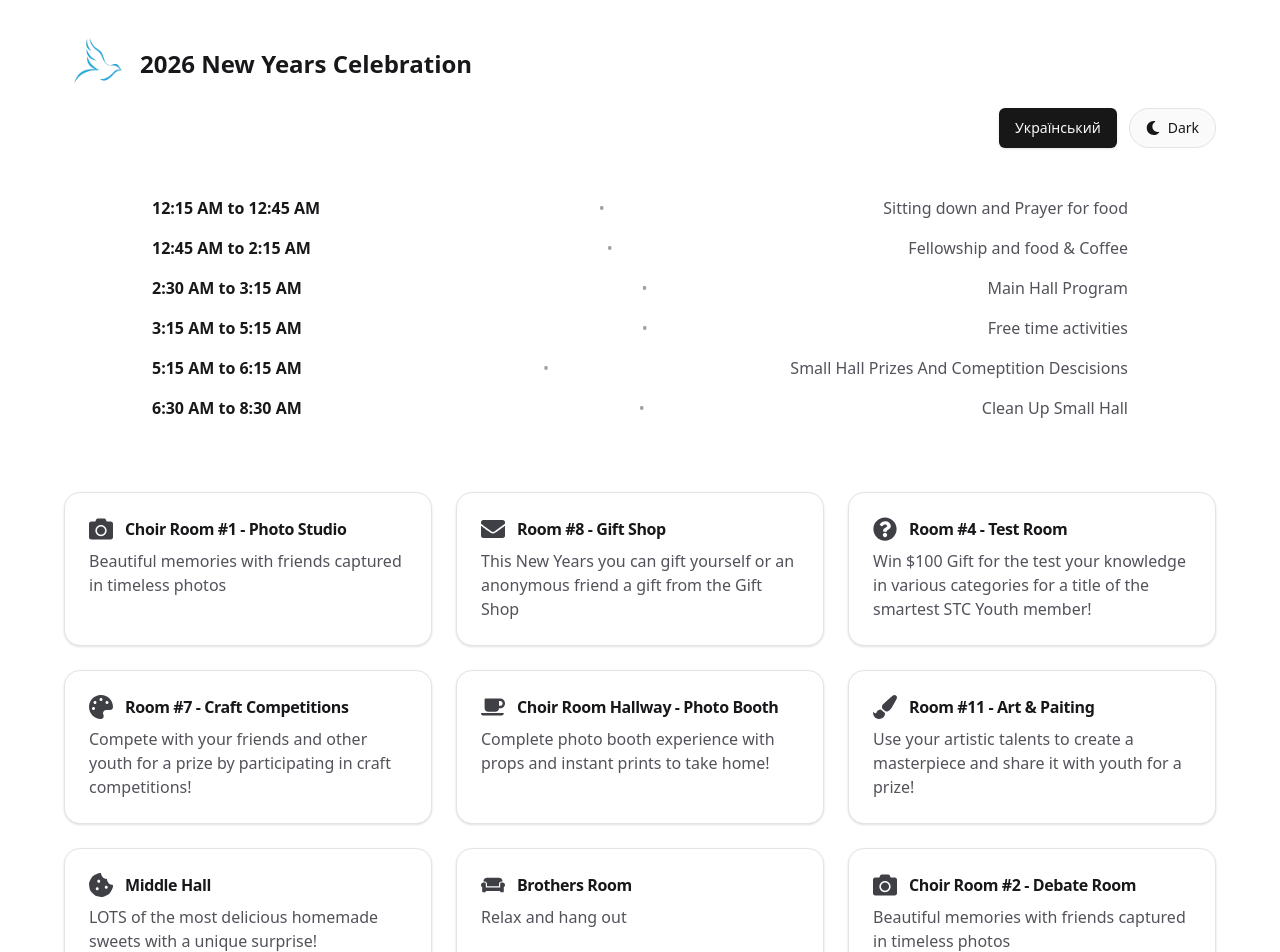
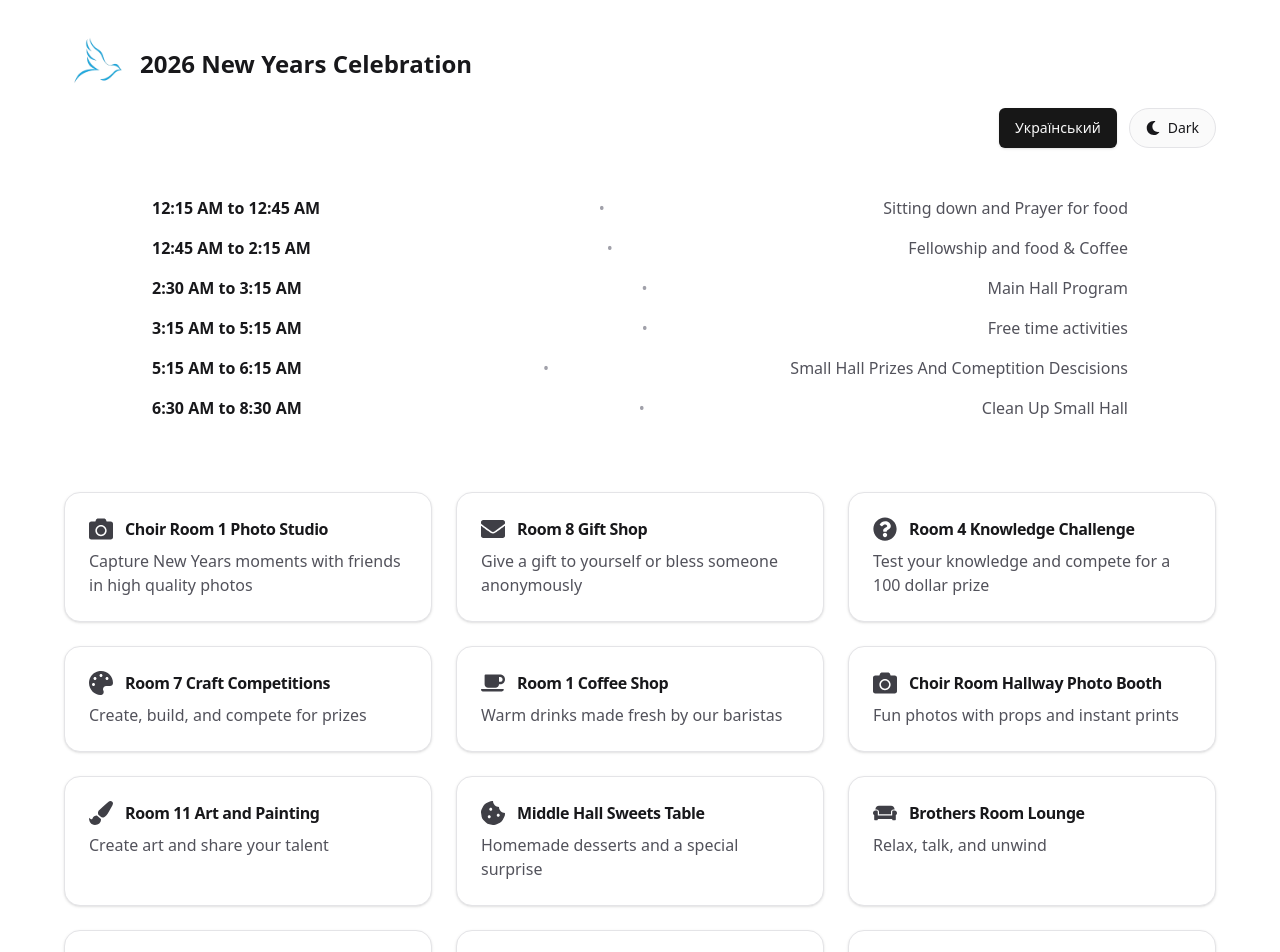
Before and after one commit to markpustyn/stcNewYears, a Next.js app: page / in a window 1280 px wide. Shown: the top 952 px of the page. Built offline with nearby package versions, Linux system fonts and the light colour scheme.

Commit message:
Refactor event data for UK and English versionsudpat
Updated event data for the UK and English versions, including new titles, content, and descriptions for various rooms and activities.

```diff
--- a/app/page.tsx
+++ b/app/page.tsx
@@ -15,6 +15,7 @@ import {
   FaQuestionCircle,
   FaSun,
   FaMoon,
+  FaComment
 } from "react-icons/fa"
 import Header from "./header"
 import EventSchedule from "./schedule"
@@ -57,171 +58,206 @@ export default function Home() {
     localStorage.setItem("lang", lang)
   }, [lang])
 
-  const UKdata = [
+  const UKData = [
   {
     id: 1,
-      title: "Хорова кімната #1",
-      content: "Прекрасні спогади з друзями, зафіксовані на світлинах",
+    title: "Choir Room 1 Photo Studio",
+    content: "Зробіть новорічні фото з друзями у святковій атмосфері",
     description:
-        "Фотостудія з вражаючими декораціями, професійним освітленням, чудовою фотозйомкою та миттєвим друком, де ВИ можете відчути перші години 2025 року! Запрошуйте друзів і знайомих, щоб разом розділити захоплення!",
+      "Професійна фотостудія з освітленням, фонами та миттєвим друком. Заберіть із собою памʼять про перші години 2026 року.",
     icon: <FaCamera className="text-2xl" aria-hidden="true" />,
   },
   {
     id: 2,
-      title: "Кімната #9",
-      content:
-        "Найщиріші побажання та святкові листівки, щоб висловити себе та подарувати радість оточуючим! Додайте домашній Cake Pop за $2, щоб здивувати отримувача.",
+    title: "Room 8 Gift Shop",
+    content: "Подарунок для себе або анонімного друга",
     description:
-        "Кімната з робочими столами, листівками та всіма необхідними ресурсами, аби написати щире послання людині, якій хочете висловити повагу або вдячність. Можна залишити анонімним або підписати власним іменем, але обов’язково наповніть листівку добром та любов’ю!",
-      icon: <FaEnvelope className="text-2xl" aria-hidden="true" />,
+      "Оберіть продуманий подарунок поки є в наявності. Усі зібрані кошти будуть передані на служіння вдовам.",
+    icon: <FaEnvelope className="text-2xl" />,
   },
   {
     id: 3,
-      title: "Кімната #8",
-      content: "Отримайте свої листівки ще швидше!",
+    title: "Room 4 Knowledge Challenge",
+    content: "Перевір свої знання та змагайся за приз",
     description:
-        "Якщо вам не терпиться, поки організатори знайдуть вас і вручать листівки, адресовані саме вам, заходьте до Кімнати №8 і шукайте картки на столах, розсортовані за першою літерою вашого прізвища.",
-      icon: <FaClipboardList className="text-2xl" aria-hidden="true" />,
+      "Тест із кількох категорій де учасники змагаються за звання найрозумнішого учасника STC Youth.",
+    icon: <FaQuestionCircle className="text-2xl" />,
   },
   {
     id: 4,
-      title: "Кімната #7 — Конкурси виробів",
-      content: "Змагайтеся з друзями та молоддю за приз, беручи участь у конкурсі виробів!",
+    title: "Room 7 Craft Competitions",
+    content: "Творчі завдання та змагання з призами",
     description:
-        "Це веселий і невимушений спосіб провести вільний час із друзями та місце, де можна проявити свої інженерні, креативні та дизайнерські вміння й отримати шанс виграти приз!",
-      icon: <FaPalette className="text-2xl" aria-hidden="true" />,
+      "Конкурси що перевіряють креативність логіку та роботу в команді.",
+    icon: <FaPalette className="text-2xl" />,
   },
   {
     id: 5,
-      title: "Кімната #5",
-      content:
-        "Використайте свій художній талант, щоб створити шедевр і поділитися ним з молоддю за приз та визнання!",
+    title: "Room 1 Coffee Shop",
+    content: "Свіжа кава та гарячі напої всю ніч",
     description:
-        "Тут є декілька мистецьких та письмових зон з натхненною атмосферою і чудовою командою, яка допоможе вивільнити вашу креативність і дати волю внутрішньому митцю, створюючи мальовничий малюнок або неперевершений вірш!",
-      icon: <FaPaintBrush className="text-2xl" aria-hidden="true" />,
+      "Насолоджуйтеся кавою приготовленою нашими баристами у затишній атмосфері.",
+    icon: <FaCoffee className="text-2xl" />,
   },
   {
     id: 6,
-      title: "Кімната #4",
-      content:
-        "Випробуйте свої знання в різних категоріях, щоб здобути звання найрозумнішого учасника молоді STC та вагомий грошовий приз!",
+    title: "Choir Room Hallway Photo Booth",
+    content: "Веселі фото з реквізитом та миттєвим друком",
     description:
-        "Кімната з чудовим професійним оздобленням і справедливою системою перевірки знань. Готові прийняти виклик? Чи зможете ви здобути приз і піти з цього святкування як найрозумніший учасник?",
-      icon: <FaQuestionCircle className="text-2xl" aria-hidden="true" />,
+      "Легка фотозона для швидких знімків з друзями та фото на памʼять.",
+    icon: <FaCamera className="text-2xl" />,
   },
   {
     id: 7,
-      title: "Кімната #1 — Кава",
-      content:
-        "Наші чудові баристи готові приготувати для вас запашну каву, щоб зробити ваш вечір ще святковішим.",
+    title: "Room 11 Art and Painting",
+    content: "Створи власний витвір мистецтва",
     description:
-        "Це обслуговування в бізнес-стилі з надзвичайно смачними кавовими напоями від команди STC Coffee та їхньою теплою атмосферою. Не пропустіть їхні особливі позиції в меню, які можна замовити через QR-код під час прийому їжі, а також безпосередньо у черзі в вільний час!",
-      icon: <FaCoffee className="text-2xl" aria-hidden="true" />,
+      "Зони для малювання та живопису з підтримкою наставників і можливістю виграти приз.",
+    icon: <FaPaintBrush className="text-2xl" />,
   },
   {
     id: 8,
-      title: "Середній зал",
-      content: "БАГАТО найсмачніших домашніх солодощів із приємним сюрпризом!",
+    title: "Middle Hall Sweets Table",
+    content: "Домашні солодощі та приємний сюрприз",
     description:
-        "Різноманітні ласощі та смаколики від найкращих пекарів i кухарів Слов’янської Трінітарної Церкви. Скуштуйте широкий вибір фруктів і солодкого та обов’язково завітайте, аби дізнатися про великий сюрприз!",
-      icon: <FaCookieBite className="text-2xl" aria-hidden="true" />,
+      "Різноманіття десертів і фруктів приготовлених церковною спільнотою.",
+    icon: <FaCookieBite className="text-2xl" />,
   },
   {
     id: 9,
-      title: "Братська кімната",
-      content:
-        "Хапайте напої, солодощі та друзів, щоб розслабитись i провести час y невимушених розмовах та iграх у затишній атмосфері!",
+    title: "Brothers Room Lounge",
+    content: "Спокійний простір для відпочинку",
     description:
-        "Це лаундж-зона, де можна відпочити в спокійній, приємній обстановці та поспілкуватися з іншими. Обирайте з безлічі ігор на кшталт Дженга чи Connect 4 або спробуйте скласти пазл разом із друзями чи новими знайомими!",
-      icon: <FaCouch className="text-2xl" aria-hidden="true" />,
+      "Місце щоб посидіти поспілкуватися та просто розслабитися.",
+    icon: <FaCouch className="text-2xl" />,
   },
   {
     id: 10,
-      title: "Малий зал",
-      content: "Перегляньте цьогорічний слайд-шоу, що висвітлює найяскравіші моменти молоді!",
+    title: "Rooms 2 and 3 Game Room",
+    content: "Ігри та дружні змагання",
     description:
-        "Ви завжди можете повернутись до своєї зони i подивитися спогади за минулий рік, якими ділиться молодь. Вільно беріть із собою солодощі й напої, дивіться слайд-шоу, слухайте музику, спілкуйтеся з людьми й насолоджуйтесь вечором!",
-      icon: <FaMusic className="text-2xl" aria-hidden="true" />,
+      "Простір для настільних ігор та веселого часу з друзями.",
+    icon: <FaCouch className="text-2xl" />,
+  },
+  {
+    id: 11,
+    title: "Choir Room 2 Debate Room",
+    content: "Дискусії та обмін думками",
+    description:
+      "Модеровані обговорення що заохочують мислення повагу та активну участь.",
+    icon: <FaComment className="text-2xl" />,
+  },
+  {
+    id: 12,
+    title: "Small Hall Slideshow",
+    content: "Спогади молодіжного року на великому екрані",
+    description:
+      "Слайдшоу з музикою фотографіями та найкращими моментами року.",
+    icon: <FaMusic className="text-2xl" />,
   },
 ]
+
 
 
   const ENdata = [
   {
     id: 1,
-      title: "Choir Room #1 - Photo Studio",
-      content: "Beautiful memories with friends captured in timeless photos",
+    title: "Choir Room 1 Photo Studio",
+    content: "Capture New Years moments with friends in high quality photos",
     description:
-        "A photo studio with a spectacular backdrop, professional lighting, masterful photography, and on-the-spot printing where YOU can capture the first hours of 2026! Bring friends and company to share the excitement with them!",
+      "A full photo studio with professional lighting, custom backdrops, and instant prints. Stop by with friends and take home a memory from the first hours of 2026.",
     icon: <FaCamera className="text-2xl" aria-hidden="true" />,
   },
   {
     id: 2,
-      title: "Room #8 - Gift Shop",
-      content:
-        "This New Years you can gift yourself or an anonymous friend a gift from the Gift Shop",
+    title: "Room 8 Gift Shop",
+    content: "Give a gift to yourself or bless someone anonymously",
     description:
-        " A thoughtful gift for yourself or an anonymous friend is available while supplies last. Visit room #8 to secure your gift. Any proceeds raised will be donated to our Widow Ministry! Be blessed and Happy New Years!",
+      "Choose a thoughtful gift for yourself or an anonymous friend while supplies last. All proceeds support the Widow Ministry. Celebrate New Years with purpose.",
     icon: <FaEnvelope className="text-2xl" />,
   },
   {
     id: 3,
-      title: "Room #4 - Test Room",
-      content: "Win $100 Gift for the test your knowledge in various categories for a title of the smartest STC Youth member!",
-      description: "Take the test comrpsied of several categories.",
+    title: "Room 4 Knowledge Challenge",
+    content: "Test your knowledge and compete for a 100 dollar prize",
+    description:
+      "A multi category challenge where participants compete for the title of smartest STC Youth member.",
     icon: <FaQuestionCircle className="text-2xl" />,
   },
   {
     id: 4,
-      title: "Room #7 - Craft Competitions",
-      content: "Compete with your friends and other youth for a prize by participating in craft competitions!",
-      description: "Creative competitions testing design and problem solving skills with prizes for winners.",
+    title: "Room 7 Craft Competitions",
+    content: "Create, build, and compete for prizes",
+    description:
+      "Hands on creative challenges that test design, teamwork, and problem solving skills.",
     icon: <FaPalette className="text-2xl" />,
   },
   {
-      id: 7,
-      title: "Choir Room Hallway - Photo Booth",
-      content: "Complete photo booth experience with props and instant prints to take home!",
-      description: "Take fun photos with friends using various props and instant printouts to take home.",
+    id: 5,
+    title: "Room 1 Coffee Shop",
+    content: "Warm drinks made fresh by our baristas",
+    description:
+      "Enjoy freshly made coffee and drinks while relaxing and socializing throughout the night.",
     icon: <FaCoffee className="text-2xl" />,
   },
   {
     id: 6,
-      title: "Room #11 - Art & Paiting",
-      content: "Use your artistic talents to create a masterpiece and share it with youth for a prize!",
-      description: "Drawing and writing stations with staff to help you express your creativity.",
+    title: "Choir Room Hallway Photo Booth",
+    content: "Fun photos with props and instant prints",
+    description:
+      "A casual photo booth experience with props and instant photos to take home.",
+    icon: <FaCamera className="text-2xl" />,
+  },
+  {
+    id: 7,
+    title: "Room 11 Art and Painting",
+    content: "Create art and share your talent",
+    description:
+      "Painting and drawing stations with guidance available. Share your work and compete for prizes.",
     icon: <FaPaintBrush className="text-2xl" />,
   },
   {
     id: 8,
-      title: "Middle Hall",
-      content: "LOTS of the most delicious homemade sweets with a unique surprise!",
-      description: "A variety of sweets and fruits prepared by the church community.",
+    title: "Middle Hall Sweets Table",
+    content: "Homemade desserts and a special surprise",
+    description:
+      "A wide selection of sweets and fruits prepared by our church community.",
     icon: <FaCookieBite className="text-2xl" />,
   },
   {
     id: 9,
-      title: "Brothers Room",
-      content: "Relax and hang out",
-      description: "A lounge space with games and a cozy atmosphere to talk and unwind.",
+    title: "Brothers Room Lounge",
+    content: "Relax, talk, and unwind",
+    description:
+      "A calm space to sit back, hang out, and enjoy conversation.",
     icon: <FaCouch className="text-2xl" />,
   },
   {
-      id: 1,
-      title: "Choir Room #2 - Debate Room",
-      content: "Beautiful memories with friends captured in timeless photos",
+    id: 10,
+    title: "Rooms 2 and 3 Game Room",
+    content: "Games, competition, and fun with friends",
     description:
-        "A photo studio with a spectacular backdrop, professional lighting, masterful photography, and on-the-spot printing where YOU can capture the first hours of 2026! Bring friends and company to share the excitement with them!",
-      icon: <FaCamera className="text-2xl" aria-hidden="true" />,
+      "A dedicated space for group games and friendly competition.",
+    icon: <FaCouch className="text-2xl" />,
   },
   {
-      id: 10,
-      title: "Small Hall",
-      content: "Watch our this years slideshow highlighting this years youths moments",
-      description: "Relive the years moments with music and memories on the big screen.",
+    id: 11,
+    title: "Choir Room 2 Debate Room",
+    content: "Discuss, challenge ideas, and think deeply",
+    description:
+      "Guided discussions and debate topics designed to encourage thoughtful conversation and respectful dialogue.",
+    icon: <FaComment className="text-2xl" />,
+  },
+  {
+    id: 12,
+    title: "Small Hall Slideshow",
+    content: "Relive this years youth memories",
+    description:
+      "A highlight slideshow of the year with music, photos, and special moments on the big screen.",
     icon: <FaMusic className="text-2xl" />,
   },
 ]
+
 
   const list = lang === "uk" ? UKdata : ENdata
 
```
Lines whose indentation alone changed are shown as unchanged.
